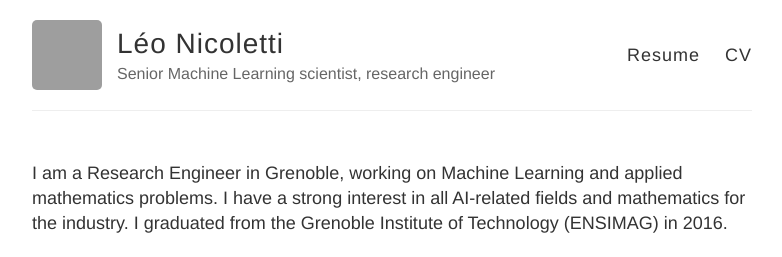
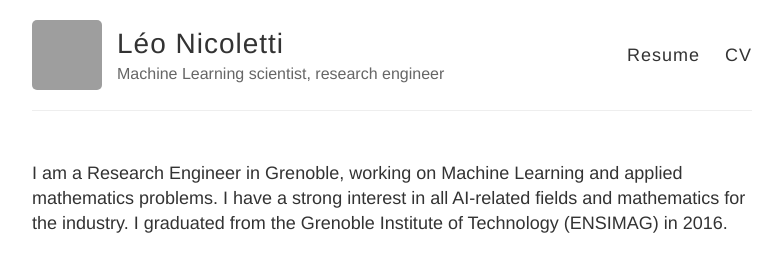
Before and after one commit to leonicoletti/leonicoletti.github.io, a Jekyll site: the page built from index.html, in a window 1280 px wide. Shown: the top 257 px of the page, without its empty margins (248-1030 px from the left). Built offline with Jekyll 4.4.1, drawn with Linux system fonts in a browser that asks for light colours; grey boxes are pictures that could not be loaded.

```diff
--- a/_config.yml
+++ b/_config.yml
@@ -1,6 +1,6 @@
 
 name: Léo Nicoletti
-description: Senior Machine Learning scientist, research engineer
+description: Machine Learning scientist, research engineer
 avatar: https://avatars1.githubusercontent.com/u/12911256?s=460&v=4
 long_description: I am a Research Engineer in Grenoble, working on Machine Learning and applied mathematics problems. I have a strong interest in all AI-related fields and mathematics for the industry. I graduated from the Grenoble Institute of Technology (ENSIMAG) in 2016.
 
```
